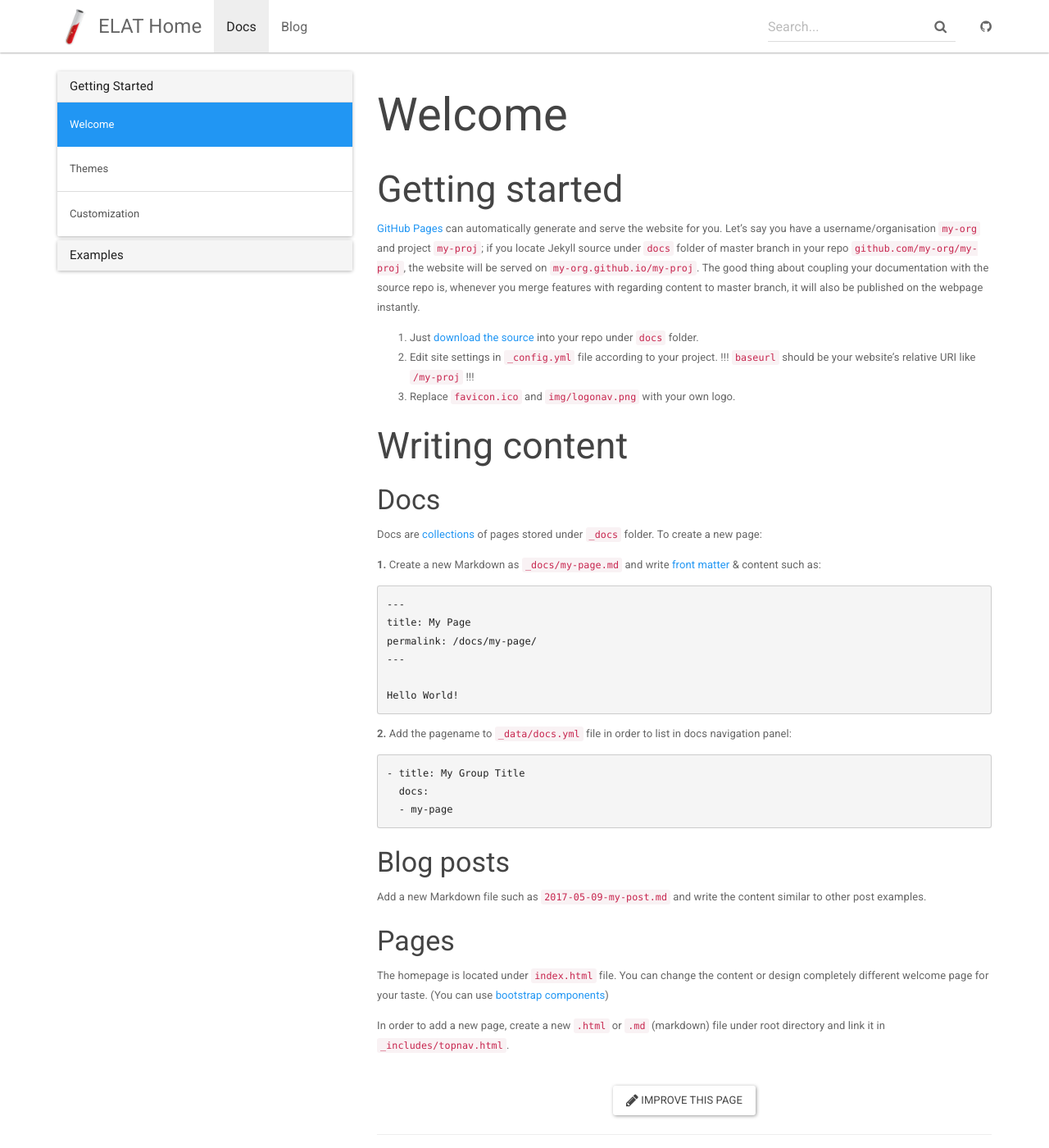
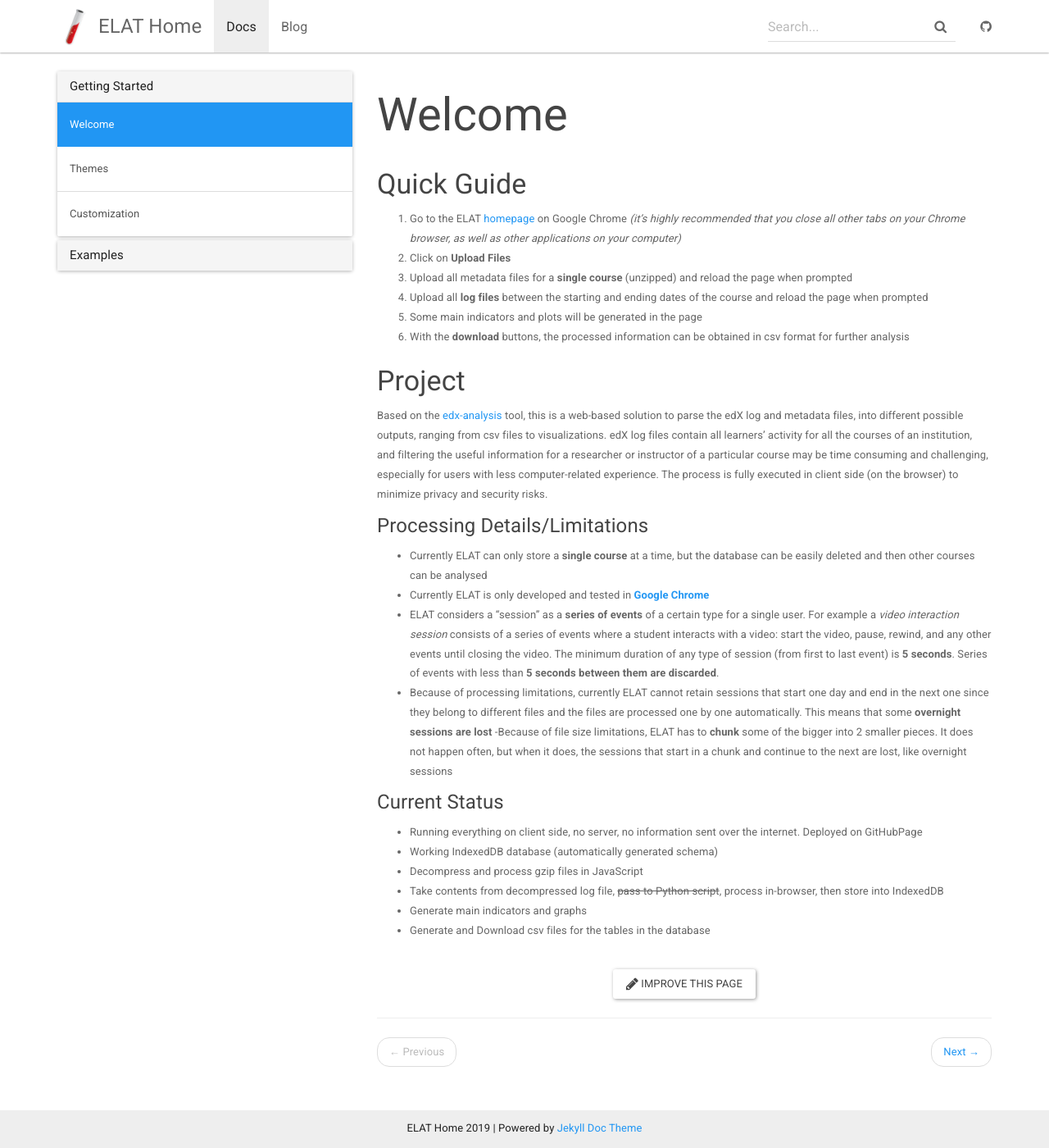
Before and after one commit to mvallet91/ELAT, a Jekyll site: the page built from _docs/index.md, in a window 1280 px wide and 1400 px high. Shown: the whole window at 82% size. Built offline with Jekyll 4.4.1, drawn with Linux system fonts in a browser that asks for light colours.

Commit message:
Initial Draft

````diff
--- a/_docs/index.md
+++ b/_docs/index.md
@@ -4,47 +4,30 @@ permalink: /docs/home/
 redirect_from: /docs/index.html
 ---
 
-## Getting started
+### Quick Guide
+1. Go to the ELAT [homepage](https://mvallet91.github.io/untitled/) on Google Chrome *(it's highly recommended that you close all other tabs on your Chrome browser, as well as other applications on your computer)*
+2. Click on **Upload Files**
+3. Upload all metadata files for a **single course** (unzipped) and reload the page when prompted
+4. Upload all **log files** between the starting and ending dates of the course and reload the page when prompted
+5. Some main indicators and plots will be generated in the page
+6. With the **download** buttons, the processed information can be obtained in csv format for further analysis
 
-[GitHub Pages](https://pages.github.com) can automatically generate and serve the website for you.
-Let's say you have a username/organisation `my-org` and project `my-proj`; if you locate Jekyll source under `docs` folder of master branch in your repo `github.com/my-org/my-proj`, the website will be served on `my-org.github.io/my-proj`.
-The good thing about coupling your documentation with the source repo is, whenever you merge features with regarding content to master branch, it will also be published on the webpage instantly.
+### Project
+Based on the [edx-analysis](https://github.com/chauff/edx-analysis) tool, this is a web-based solution to parse the edX log and metadata files, into different possible outputs, ranging from csv files to visualizations.
+edX log files contain all learners' activity for all the courses of an institution, and filtering the useful information for a researcher or instructor of a particular course may be time consuming and challenging, especially for users with less computer-related experience.
+The process is fully executed in client side (on the browser) to minimize privacy and security risks.
 
-1. Just [download the source](https://github.com/aksakalli/jekyll-doc-theme/archive/gh-pages.zip) into your repo under `docs` folder.
-2. Edit site settings in  `_config.yml` file according to your project. !!! `baseurl` should be your website's relative URI like `/my-proj` !!!
-3. Replace `favicon.ico` and `img/logonav.png` with your own logo.
+#### Processing Details/Limitations
+- Currently ELAT can only store a **single course** at a time, but the database can be easily deleted and then other courses can be analysed
+- Currently ELAT is only developed and tested in **[Google Chrome](https://www.google.com/chrome/)**
+- ELAT considers a "session" as a **series of events** of a certain type for a single user. For example a *video interaction session* consists of a series of events where a student interacts with a video: start the video, pause, rewind, and any other events until closing the video. The minimum duration of any type of session (from first to last event) is **5 seconds**. Series of events with less than **5 seconds between them are discarded**.
+- Because of processing limitations, currently ELAT cannot retain sessions that start one day and end in the next one since they belong to different files and the files are processed one by one automatically. This means that some **overnight sessions are lost**
+-Because of file size limitations, ELAT has to **chunk** some of the bigger into 2 smaller pieces. It does not happen often, but when it does, the sessions that start in a chunk and continue to the next are lost, like overnight sessions
 
-## Writing content
-
-### Docs
-
-Docs are [collections](https://jekyllrb.com/docs/collections/) of pages stored under `_docs` folder. To create a new page:
-
-**1.** Create a new Markdown as `_docs/my-page.md` and write [front matter](https://jekyllrb.com/docs/frontmatter/) & content such as:
-
-```
----
-title: My Page
-permalink: /docs/my-page/
----
-
-Hello World!
-```
-
-**2.** Add the pagename to `_data/docs.yml` file in order to list in docs navigation panel:
-
-```
-- title: My Group Title
-  docs:
-  - my-page
-```
-
-### Blog posts
-
-Add a new Markdown file such as `2017-05-09-my-post.md` and write the content similar to other post examples.
-
-### Pages
-
-The homepage is located under `index.html` file. You can change the content or design completely different welcome page for your taste. (You can use [bootstrap components](http://getbootstrap.com/components/))
-
-In order to add a new page, create a new `.html` or `.md` (markdown) file under root directory and link it in `_includes/topnav.html`.
+#### Current Status
+- Running everything on client side, no server, no information sent over the internet. Deployed on GitHubPage
+- Working IndexedDB database (automatically generated schema)
+- Decompress and process gzip files in JavaScript
+- Take contents from decompressed log file, ~~pass to Python script~~, process in-browser, then store into IndexedDB
+- Generate main indicators and graphs
+- Generate and Download csv files for the tables in the database
````
Also changed, not shown: README.md, 8 other files.
